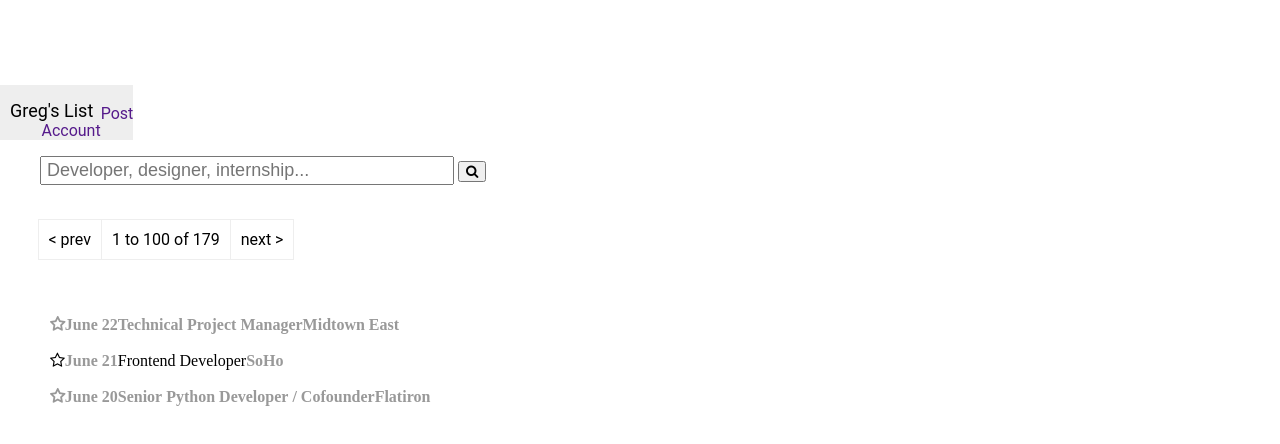
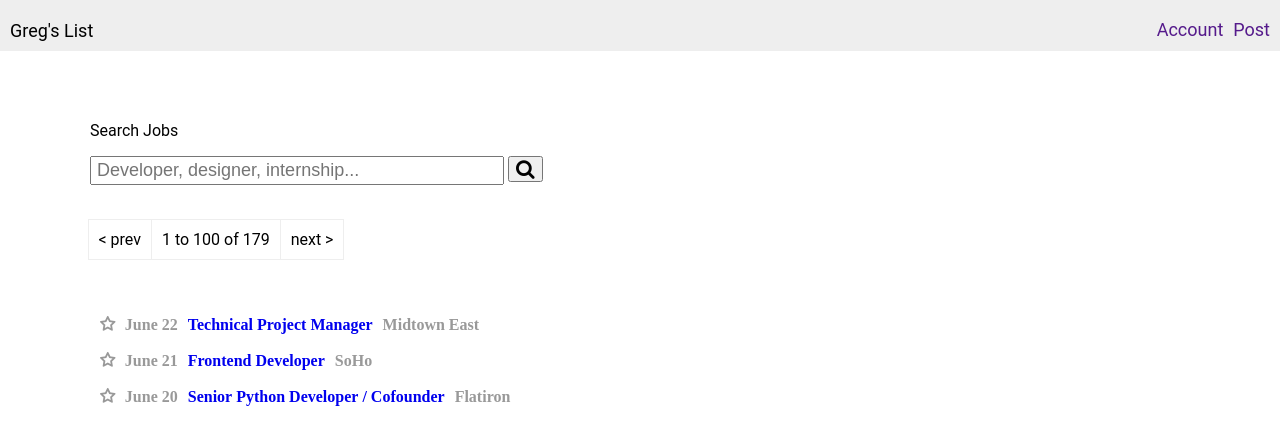
Before and after one commit to dennellmarie/gregs_list, a plain HTML site: page index.html in a window 1280 px wide. Drawn offline with Linux system fonts and the light colour scheme.

Commit message:
revised/redone project

```diff
--- a/index.html
+++ b/index.html
@@ -17,13 +17,14 @@
 </navbar>
 </div>
 
+<div class="search-results">
 <div class="search">
 	<p>Search Jobs</p>
 	<form class="navbar-form navbar-left" role="search">
     	<div class="form-group">
         	<input type="text" class="form-control" placeholder="Developer, designer, internship...">
     	</div>
-    	<button type="submit" class="btn btn-default"><span class="fa fa-search"></span></button>
+    	<button type="submit" class="btn btn-default"><span class="fa fa-search fa-2x"></span></button>
 	</form>
 </div>
 
@@ -36,10 +37,11 @@
 <div class="results" style="list-style-type:none">
 	<ul class="results">
 		<li class="fa fa-star-o grey"><span class="grey">June 22</span><span class="blue">Technical Project Manager</span><span class="grey">Midtown East</span></li>
-		<li class="fa fa-star-o gray"><span class="grey">June 21</span><span class="blue">Frontend Developer</span><span class="grey">SoHo</span></li>
+		<li class="fa fa-star-o grey"><span class="grey">June 21</span><span class="blue">Frontend Developer</span><span class="grey">SoHo</span></li>
 		<li class="fa fa-star-o grey"><span class="grey">June 20</span><span class="blue">Senior Python Developer / Cofounder</span><span class="grey">Flatiron</span></li>
 	</ul>
-
+</div>
+</div>
 
 </body>
 </html>
--- a/searchcss.css
+++ b/searchcss.css
@@ -1,6 +1,5 @@
 html {
 	font-family: "Roboto", sans-serif;
-<<<<<<< HEAD
 	margin: 0px;
 	padding: 0px;
 }
@@ -9,6 +8,42 @@ body {
 	margin: 0px;
 	padding: 0px;
 	margin-top: -15px;
+}
+
+.fixed-nav {
+	display: inline;
+	position: fixed;
+	width: 100%;
+	background-color: #EEEEEE;
+	margin-top: -85px;
+	padding-bottom: 10px;
+}
+
+header {
+	float: left;
+	margin-top: 20px;
+	margin-left: 10px;
+	font-size: 18px;
+}
+
+.menu-top {
+	display: inline;
+	text-align: right;
+	margin-top: 10px;
+}
+
+.menu {
+	text-decoration: none;
+	color: #551A8B;
+	display: inline;
+	text-align: right;
+	font-size: 18px;
+}
+
+/*.fixed-nav {
+	width: 100%;
+	padding-bottom: 10px;
+	margin-top: -85px;
 }
 
 .heading {
@@ -25,10 +60,15 @@ header {
 	float: left;
 	margin-left: 10px;
 	margin-top: 15px;
+}*/
+
+.search-results {
+	margin-left: 50px;
 }
 
 ul .menu {
 	float: right;
+	padding-right: 10px;
 }
 
 ul .menu a:hover {
@@ -67,6 +107,8 @@ ul .menu a:hover {
 	width: 400px;
 	padding: 5px;
 	margin-bottom: 20px;
+	/*border-radius: 5px
+	border-radius makes shadow-how to get rounded corners without changing border weight*/
 }
 
 .previous-current-next li {
@@ -82,18 +124,27 @@ ul .menu a:hover {
 	color: black;
 }
 
+.results {
+	font-size: 14px;
+}
+
 .results li {
 	display: block;
 	padding: 10px;
+	font-size: 16px;
 }
 
 .grey {
 	color: #999999;
 	font-weight: bold;
+	padding-left: 10px;
+	padding-right: 10px;
 }
 
-.blue a {
+.blue {
 	text-decoration: none;
+	color: #0000EE;
+	font-weight: bold;
 }
 
 main {
@@ -101,41 +152,14 @@ main {
 }
 
 /*how can I get the star to turn yellow with the hover attribute since it's not a link*/
-.fa: hover {
+.fa:hover {
 	color: yellow;
 }
 
-=======
-}
-
-.fixed-nav {
-	display: inline;
-	position: fixed;
-	width: 100%;
-}
-
-header {
-	float: left;
-}
-
-.menu-top {
-	display: inline;
-	text-align: right;
-}
-
-.fixed-nav {
-	position: fixed;
-	background-color: #EEEEEE;
-}
-
-.menu {
-	text-decoration: none;
-	color: #551A8B;
-	display: inline;
-	text-align: right;
+.fa {
+	font-size: 20px;
 }
 
 .search {
 	margin-top: 100px;
 }
->>>>>>> 02783826aedb17545bc9e0c4873345acb5e570c6
```
